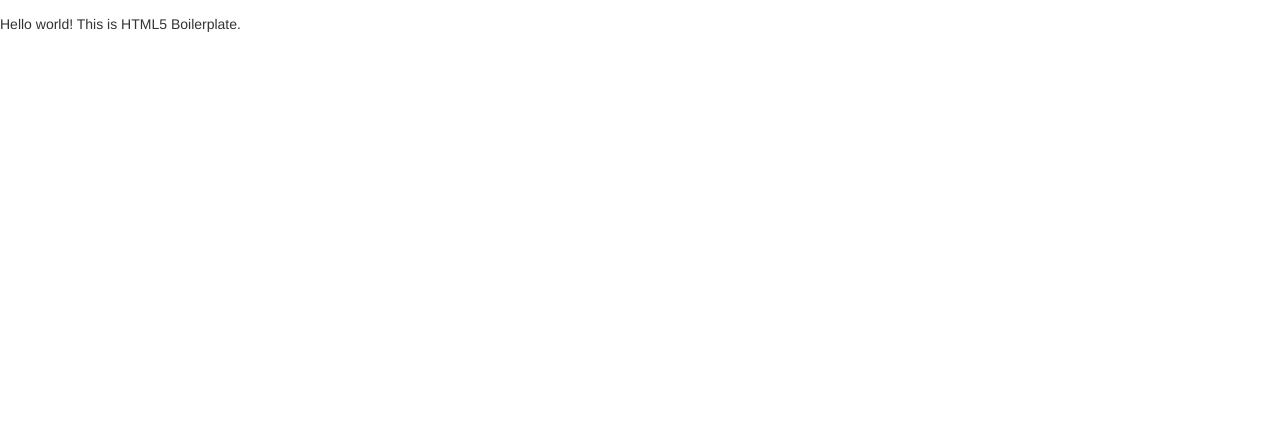
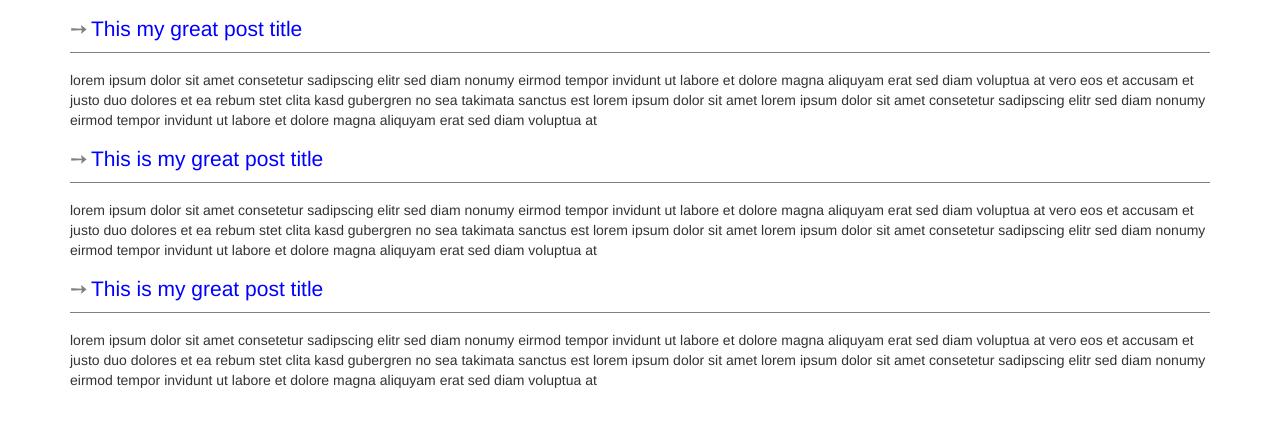
Before and after one commit to johnalxndr/TIY-Assignments, a website: page pub/index.html in a window 1280 px wide. Drawn offline with nearby package versions, Linux system fonts and the light colour scheme.

Commit message:
setting up headers with p's and a cool arrow that doesnt work yet

```diff
--- a/pub/css/main.css
+++ b/pub/css/main.css
@@ -96,8 +96,35 @@ textarea {
 /* ==========================================================================
    Author's custom styles
    ========================================================================== */
-
-
+ h2 {
+    border-bottom: 1px solid gray;
+    padding-bottom: 1ex;
+}
+h2 > a {
+    text-decoration: none;
+    color: blue;
+}
+h2 > a:before {
+    content: '\2799';
+    padding-right: 0.5em;
+    color: gray;
+    display: inline-block;
+    width: 1em;
+}
+h2 > a:hover:before{
+    content: '\2798';
+    color: blue;
+}
+h2 + article {
+    display:none;
+}
+h2.open + article {
+    display:block;
+}
+/*h2.open > a:before {*/
+    content: '\2796';
+    color: blue;
+}
 
 
 
--- a/pub/index.html
+++ b/pub/index.html
@@ -11,8 +11,6 @@
         <meta name="viewport" content="width=device-width, initial-scale=1">
 
         <!-- Place favicon.ico and apple-touch-icon.png in the root directory -->
-
-
         <link rel="stylesheet" href="https://maxcdn.bootstrapcdn.com/bootstrap/3.3.2/css/bootstrap.min.css">
         <link rel="stylesheet" href="css/normalize.css">
         <link rel="stylesheet" href="css/main.css">
@@ -24,8 +22,37 @@
         <![endif]-->
 
         <!-- Add your site or application content here -->
-        <p>Hello world! This is HTML5 Boilerplate.</p>
 
+        <div class="container">
+        <h2 class="open"><a href>This my great  post title</a></h2>
+
+        <article>
+        <p class ="open">lorem ipsum dolor sit amet consetetur sadipscing elitr sed diam nonumy
+eirmod tempor invidunt ut labore et dolore magna aliquyam erat sed diam
+voluptua at vero eos et accusam et justo duo dolores et ea rebum stet clita
+kasd gubergren no sea takimata sanctus est lorem ipsum dolor sit amet lorem
+ipsum dolor sit amet consetetur sadipscing elitr sed diam nonumy eirmod
+tempor invidunt ut labore et dolore magna aliquyam erat sed diam voluptua at</p>
+        </article>
+        <h2 class="open"><a href>This is my great post title</a></h2>
+        <article>
+        <p class ="open">lorem ipsum dolor sit amet consetetur sadipscing elitr sed diam nonumy
+eirmod tempor invidunt ut labore et dolore magna aliquyam erat sed diam
+voluptua at vero eos et accusam et justo duo dolores et ea rebum stet clita
+kasd gubergren no sea takimata sanctus est lorem ipsum dolor sit amet lorem
+ipsum dolor sit amet consetetur sadipscing elitr sed diam nonumy eirmod
+tempor invidunt ut labore et dolore magna aliquyam erat sed diam voluptua at</p>
+        </article>
+        <h2 class="open"><a href>This is my great post title</a></h2>
+        <article>
+        <p class="open">lorem ipsum dolor sit amet consetetur sadipscing elitr sed diam nonumy
+eirmod tempor invidunt ut labore et dolore magna aliquyam erat sed diam
+voluptua at vero eos et accusam et justo duo dolores et ea rebum stet clita
+kasd gubergren no sea takimata sanctus est lorem ipsum dolor sit amet lorem
+ipsum dolor sit amet consetetur sadipscing elitr sed diam nonumy eirmod
+tempor invidunt ut labore et dolore magna aliquyam erat sed diam voluptua at</p>
+        </article>
+        </div>
         <script src="//ajax.googleapis.com/ajax/libs/jquery/1.10.2/jquery.min.js"></script>
         <script>window.jQuery || document.write('<script src="js/vendor/jquery-1.10.2.min.js"><\/script>')</script>
         <script src="js/plugins.js"></script>
```
